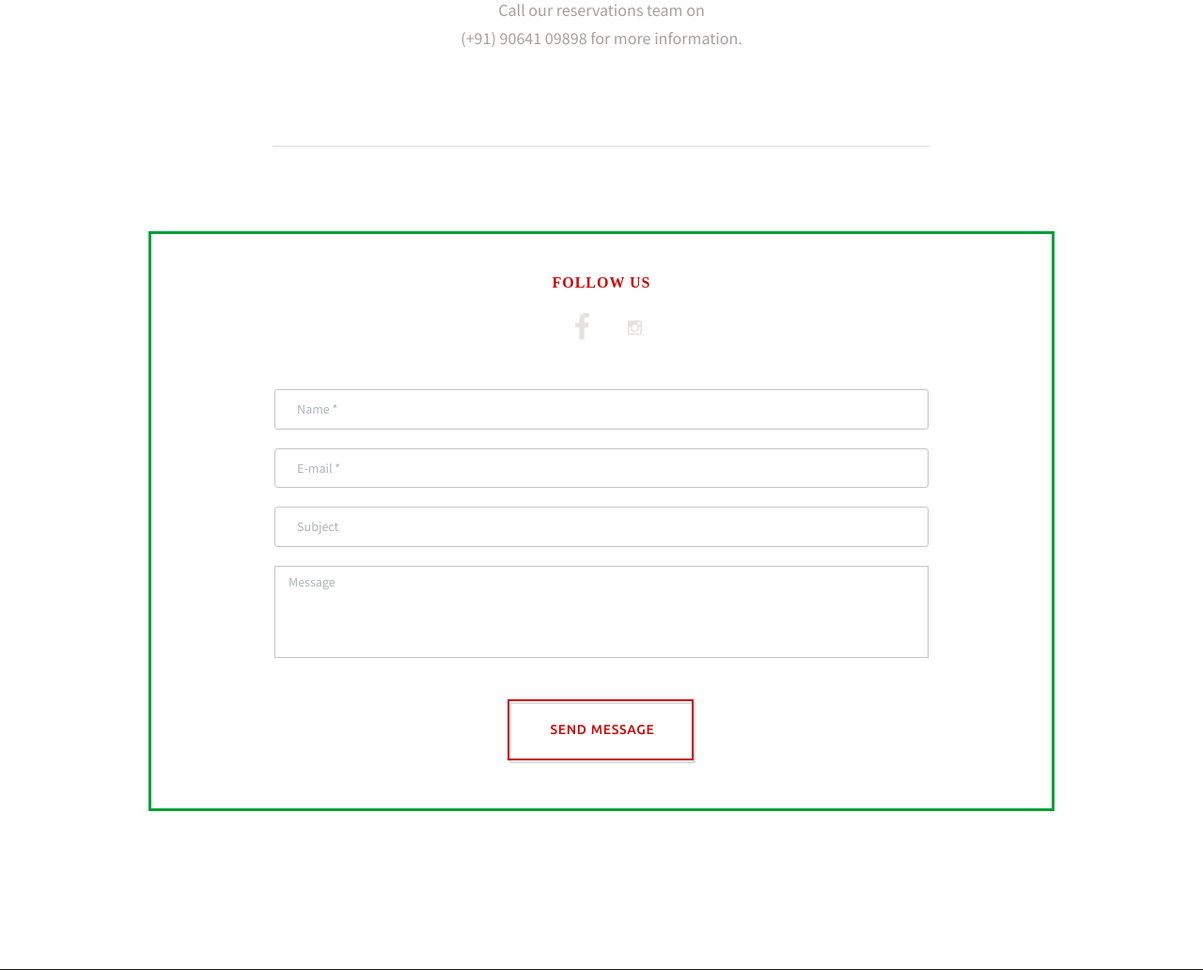
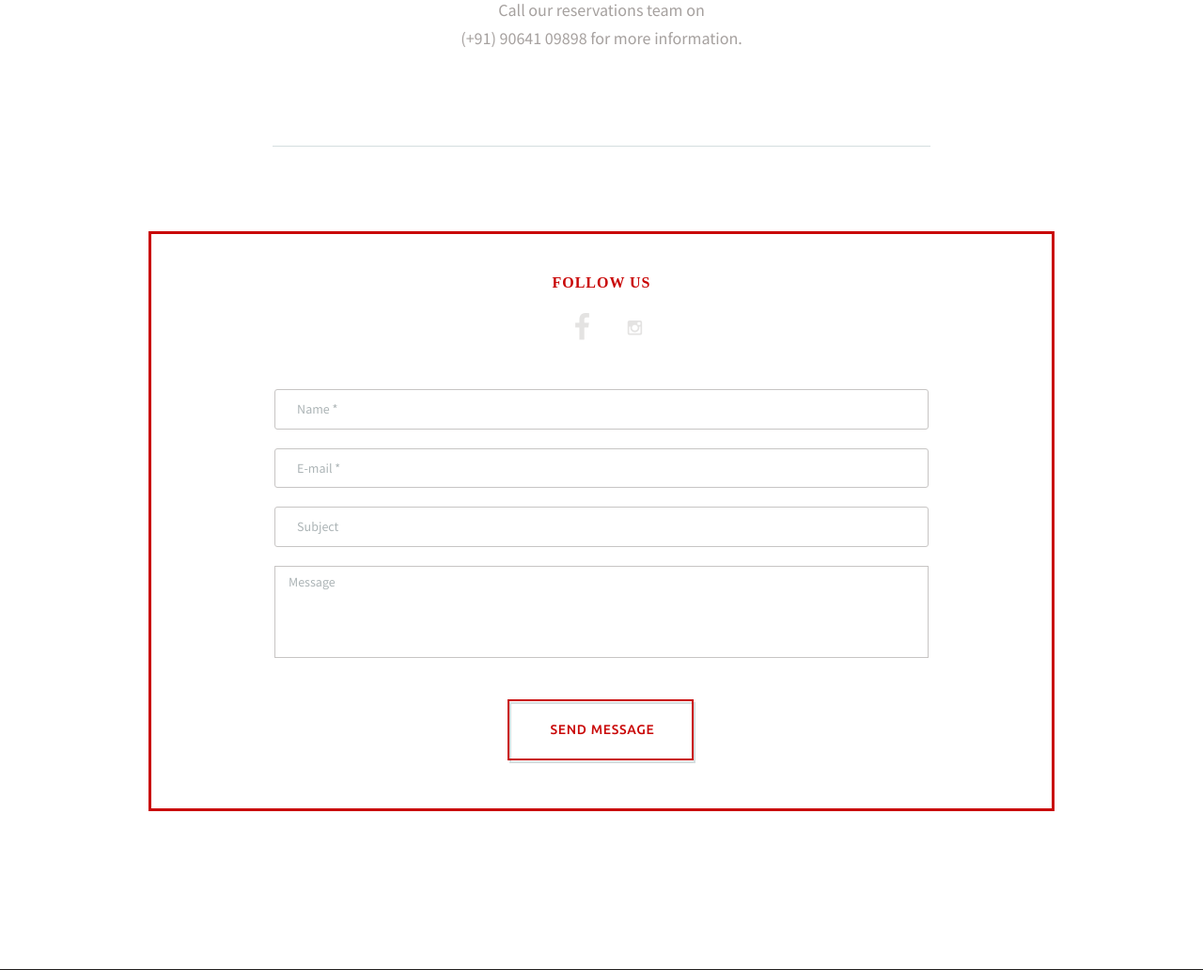
Before and after one commit to techamit001/lassi-work, a PHP site: page /contacts.php in a window 1280 px wide. Shown: the part 670-1702 px from the top of the page at 94% size. Run offline with PHP 8.4, Linux system fonts and the light colour scheme; some web fonts are replaced.

Commit message:
changed script theme

```diff
--- a/css/custom.css
+++ b/css/custom.css
@@ -137,7 +137,7 @@
 
 .custombox {
 	color:#ffffff;
-	background-color:#009f3b;
+	background-color:#c90606;
 }
 
 .suppg .margin_top_huge {
@@ -860,13 +860,13 @@
 	border-bottom-width: 3px ;
 	border-left-width: 3px ;
 	padding-top: 1em ;
-	border-left-color: #009f3b ;
+	border-left-color: #c90606 ;
 	border-left-style: solid ;
-	border-right-color: #009f3b ;
+	border-right-color: #c90606 ;
 	border-right-style: solid ;
-	border-top-color: #009f3b ;
+	border-top-color: #c90606 ;
 	border-top-style: solid ;
-	border-bottom-color: #009f3b ;
+	border-bottom-color: #c90606 ;
 	border-bottom-style: solid ;
 }
 .vc_custom_1456148496405 {
```
